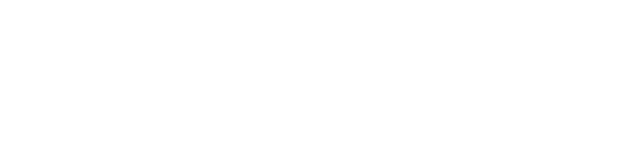
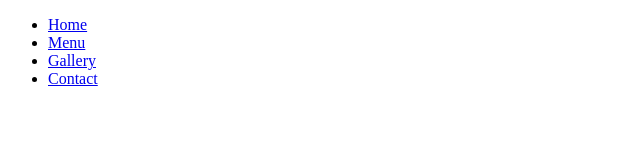
Before and after one commit to Gagipose/Boiler-room-v39, a plain HTML site: page index.html in a window 1280 px wide. Shown: the whole page, without its empty margins (0-640 px from the left). Drawn offline with Linux system fonts and the light colour scheme.

Commit message:
added nav-bar

```diff
--- a/index.html
+++ b/index.html
@@ -6,6 +6,13 @@
     <title>Document</title>
 </head>
 <body>
-
+    <nav class="navbar">
+        <ul>
+            <li><a href="#hero">Home</a></li>
+            <li><a href="#menu">Menu</a></li>
+            <li><a href="#gallery">Gallery</a></li>
+            <li><a href="#contact">Contact</a></li>
+        </ul>
+    </nav>
 </body>
 </html>
```
